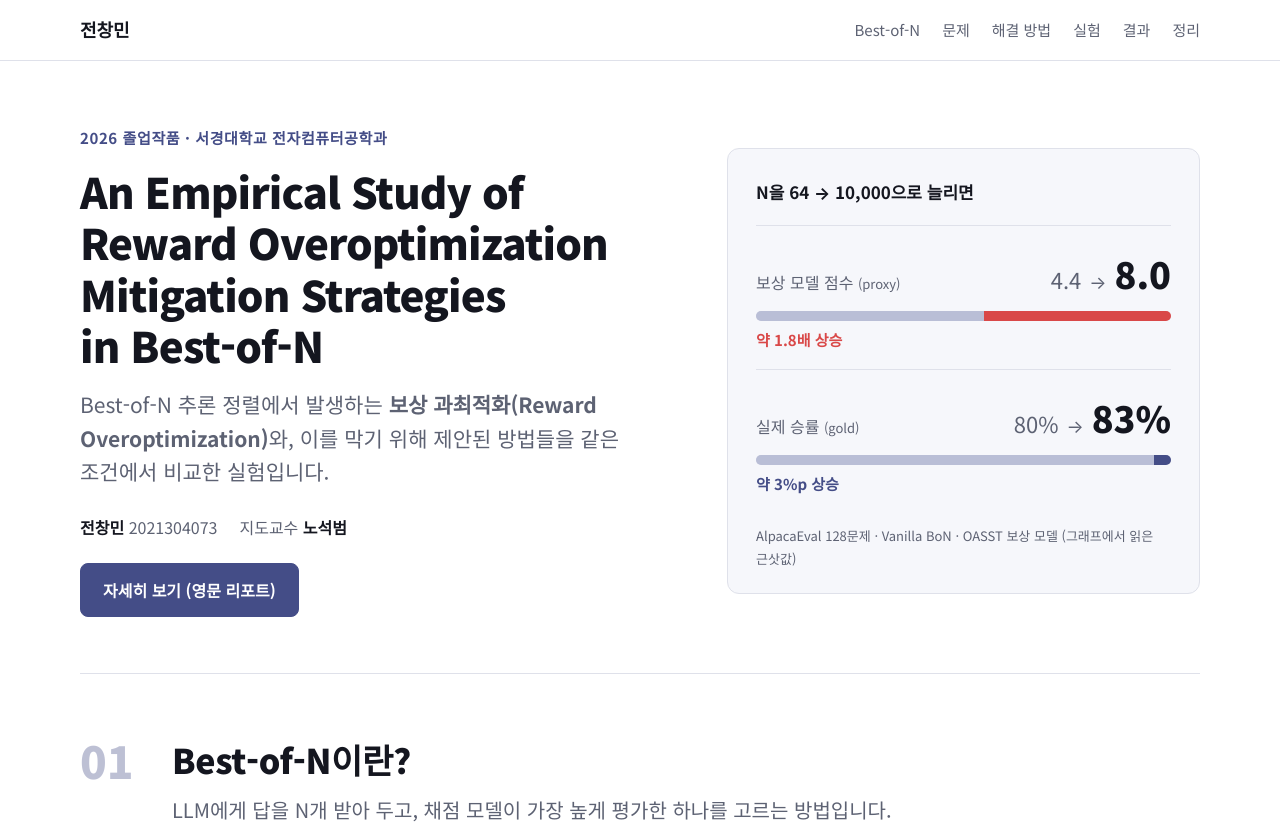
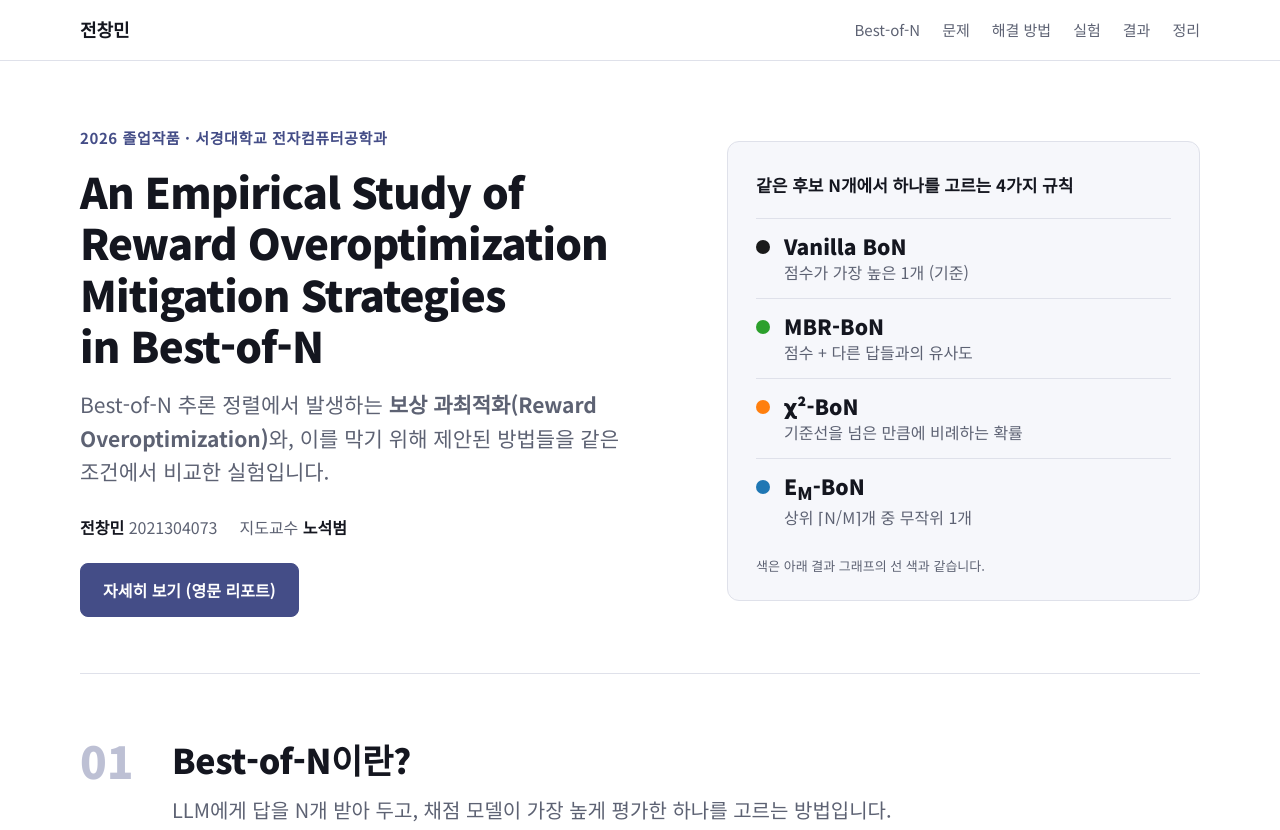
Before and after one commit to changmin-jen/changmin-jen.github.io, a plain HTML site: page capstone.html in a window 1280 px wide. Shown: the top 830 px of the page. Drawn offline with Linux system fonts and the light colour scheme.

Commit message:
Exhibition page: show the four compared methods in the hero
Co-Authored-By: Claude Opus 5.5 <noreply@anthropic.com>
Claude-Session: https://claude.ai/code/session_01RsoNj1QZTnCuFrZ6RFM3K3

```diff
--- a/capstone.html
+++ b/capstone.html
@@ -51,6 +51,11 @@ h1 { margin:0 0 18px; font-size:42px; line-height:1.22; font-weight:900; letter-
 .g-delta.hot { color:var(--hot); }
 .g-row:first-of-type .g-bar span.up { background:var(--hot); }
 .g-foot { margin:12px 0 0; font-size:13px; color:var(--muted); }
+.mlist { list-style:none; margin:0; padding:0; }
+.mlist li { display:grid; grid-template-columns:14px minmax(0,1fr); gap:14px; align-items:start; padding:14px 0; border-top:1px solid var(--line); }
+.mlist i { width:14px; height:14px; border-radius:50%; margin-top:7px; }
+.mlist b { display:block; font-size:21px; font-weight:900; line-height:1.3; }
+.mlist span { display:block; font-size:16px; color:var(--muted); line-height:1.5; }
 
 /* Chapters */
 .chapter { border-top:1px solid var(--line); padding:64px 0; }
@@ -150,21 +155,15 @@ footer { border-top:1px solid var(--line); padding:28px 0 40px; color:var(--mute
       <div class="byline"><span><b>전창민</b> 2021304073</span><span>지도교수 <b>노석범</b></span></div>
       <div class="more" style="margin-top:22px"><a class="btn primary" href="bon.html">자세히 보기 (영문 리포트)</a></div>
     </div>
-    <div class="glance" aria-label="핵심 결과 한눈에 보기">
-      <p class="g-head">N을 64 → 10,000으로 늘리면</p>
-      <div class="g-row">
-        <div class="g-label">보상 모델 점수 <small>(proxy)</small></div>
-        <div class="g-nums"><span>4.4</span><i>→</i><b>8.0</b></div>
-        <div class="g-bar"><span style="width:55%"></span><span class="up" style="width:45%"></span></div>
-        <div class="g-delta hot">약 1.8배 상승</div>
-      </div>
-      <div class="g-row">
-        <div class="g-label">실제 승률 <small>(gold)</small></div>
-        <div class="g-nums"><span>80%</span><i>→</i><b>83%</b></div>
-        <div class="g-bar"><span style="width:96%"></span><span class="up" style="width:4%"></span></div>
-        <div class="g-delta">약 3%p 상승</div>
-      </div>
-      <p class="g-foot">AlpacaEval 128문제 · Vanilla BoN · OASST 보상 모델 (그래프에서 읽은 근삿값)</p>
+    <div class="glance" aria-label="비교한 방법">
+      <p class="g-head">같은 후보 N개에서 하나를 고르는 4가지 규칙</p>
+      <ul class="mlist">
+        <li><i style="background:#1a1a1a"></i><div><b>Vanilla BoN</b><span>점수가 가장 높은 1개 (기준)</span></div></li>
+        <li><i style="background:#2ca02c"></i><div><b>MBR-BoN</b><span>점수 + 다른 답들과의 유사도</span></div></li>
+        <li><i style="background:#ff7f0e"></i><div><b>χ²-BoN</b><span>기준선을 넘은 만큼에 비례하는 확률</span></div></li>
+        <li><i style="background:#1f77b4"></i><div><b>E<sub>M</sub>-BoN</b><span>상위 ⌈N/M⌉개 중 무작위 1개</span></div></li>
+      </ul>
+      <p class="g-foot">색은 아래 결과 그래프의 선 색과 같습니다.</p>
 </div>
   </section>
 
```
